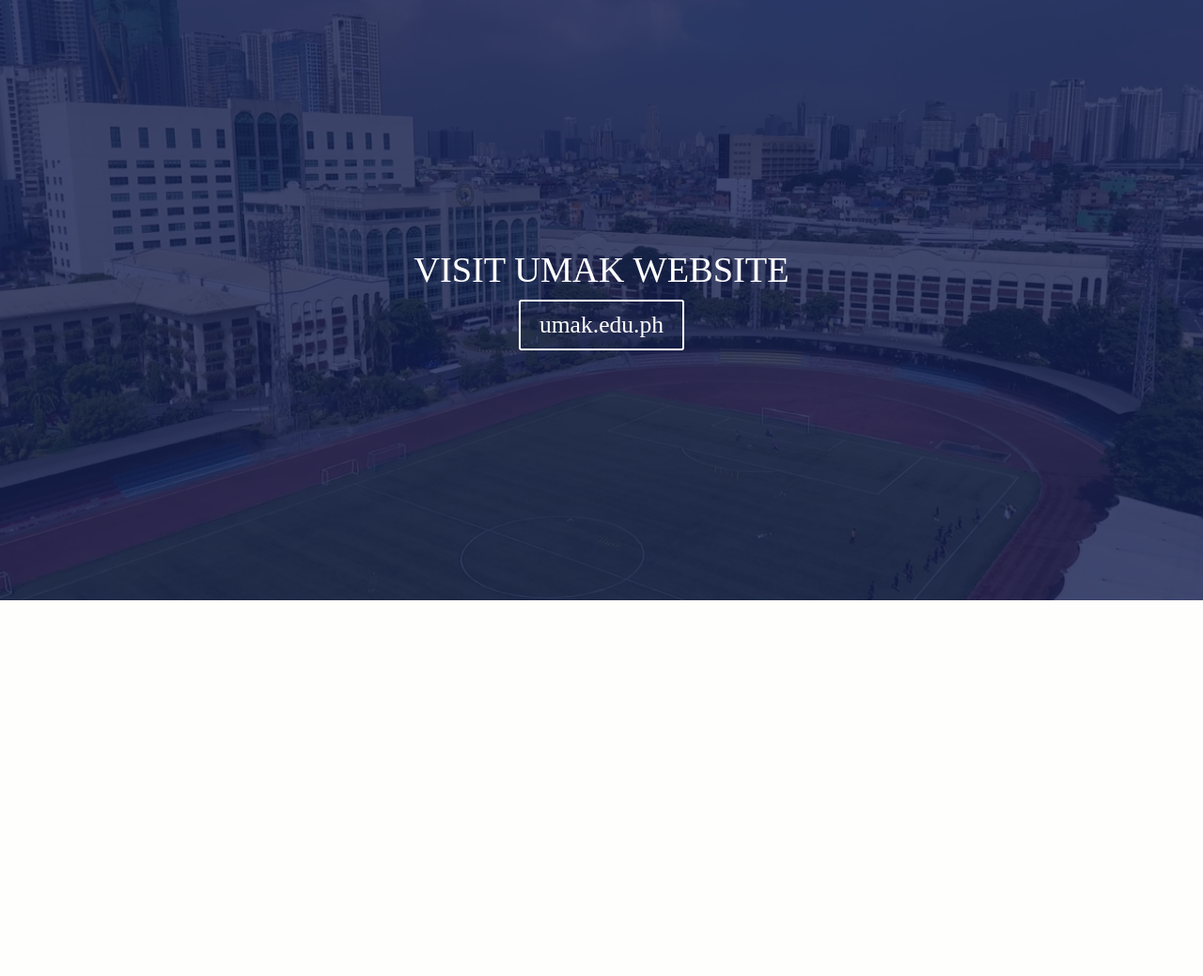
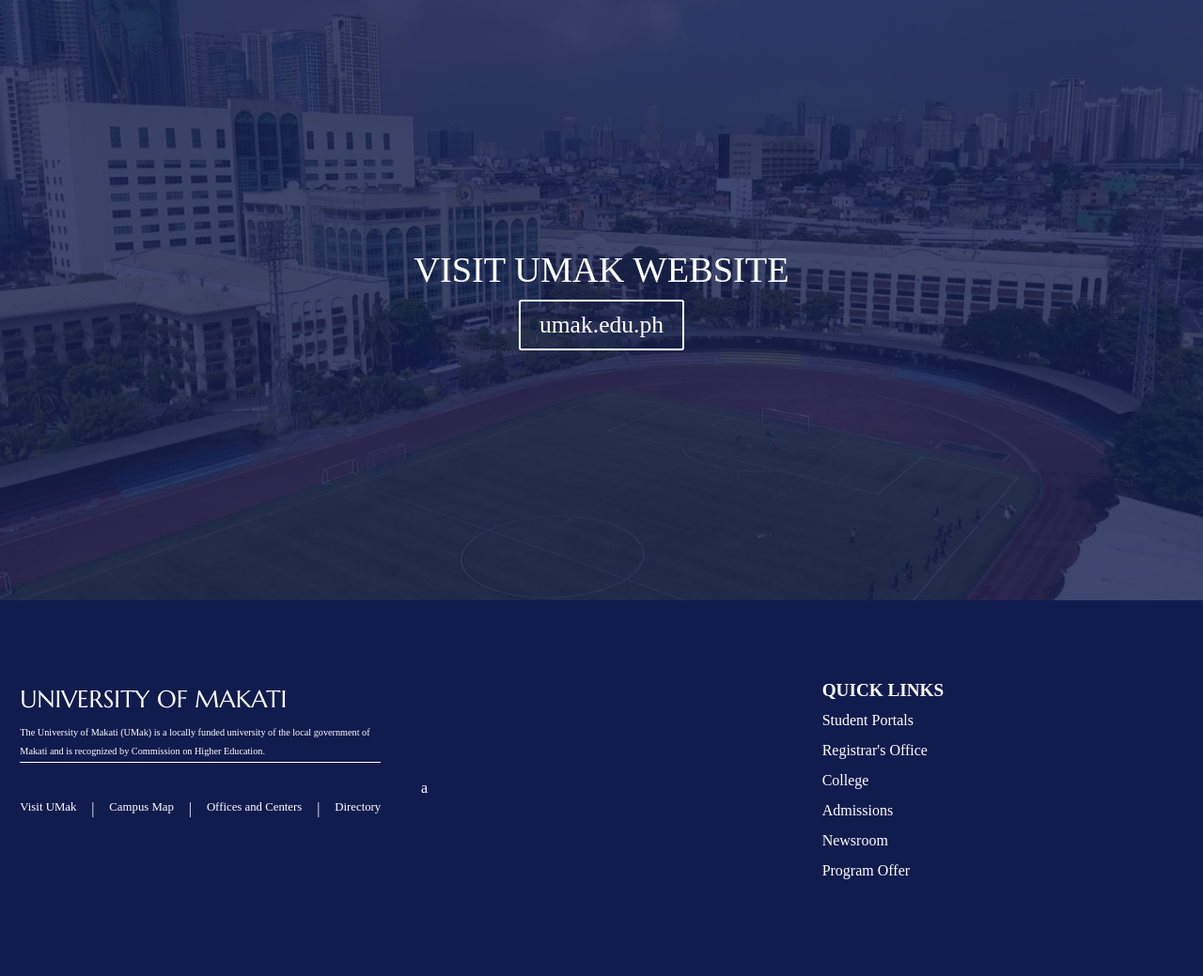
Before and after one commit to deadloxsummoner/UMakLib, a PHP site: page / in a window 1280 px wide. Shown: the part 1377-2416 px from the top of the page at 94% size. Before the commit the page ends 2016 px from the top, so only its background shows below. Run offline with PHP 8.4, Linux system fonts and the light colour scheme; some web fonts are replaced.

Commit message:
Footer-fix

```diff
--- /dev/null
+++ b/footer.php
@@ -0,0 +1,35 @@
+<!DOCTYPE html>
+<html lang="en">
+<head>
+    <meta charset="UTF-8">
+    <meta name="viewport" content="width=device-width, initial-scale=1.0">
+    <link rel="stylesheet" href="style.css">
+</head>
+<body>
+    <footer>
+        <div class="foot-1">
+            <p>UNIVERSITY OF MAKATI</p>
+            <p>The University of Makati (UMak) is a locally funded university of the local government of Makati and is recognized by Commission on Higher Education.</p>
+            <div class="foot-div"></div>
+            <div class="footer-links-1">
+                <a href="https://www.umak.edu.ph/about/visitumak/">Visit UMak </a>|
+                <a href="https://www.umak.edu.ph/about/campus-map/">Campus Map </a>|
+                <a href="#">Offices and Centers </a>|
+                <a href="#">Directory </a>
+            </div>
+        </div>
+        <div>a</div>
+        <div class="foot-3">
+            <div>
+                <p>QUICK LINKS</p>
+                <a href="#">Student Portals</a>
+                <a href="#">Registrar's Office</a>
+                <a href="#">College</a>
+                <a href="#">Admissions</a>
+                <a href="#">Newsroom</a>
+                <a href="#">Program Offer</a>
+            </div>
+        </div>
+    </footer>
+</body>
+</html>
--- a/index.php
+++ b/index.php
@@ -115,6 +115,9 @@
             <a href="#">umak.edu.ph</a>
         </div>
     </div>
+    <?php
+        include 'footer.php'
+    ?>
 </body>
 
 </html>
--- a/style.css
+++ b/style.css
@@ -340,3 +340,81 @@
     top: 0;
     left: 0;
 }
+
+/* FOOTER */
+
+footer {
+    height: 50vh;
+    background-color: var(--umakBlue);
+    width: 100%;
+    display: flex;
+    justify-content: space-around;
+    align-items: center;
+}
+
+footer div {
+    width: 30%;
+    color: white;
+
+}
+
+.foot-1 {
+    font-family: 'Metropolis';
+    height: 30vh;
+}
+
+.foot-1 p {
+    line-height: 200%;
+    font-family: 'Marcellus';
+    font-size: 2vw;
+}
+
+.foot-1 p + p {
+    font-family: 'Metropolis';
+    font-size: 0.8vw;
+    text-align: left;
+}
+
+.foot-1 p + p + p {
+    margin-top: 10vh;
+}
+
+.footer-links-1 {
+    display: flex;
+   width: 100%;
+   justify-content: space-between;
+   color: white;
+   margin-top: 5vh;
+}
+
+.footer-links-1 a {
+    font-size: 1vw;
+    color: white;
+}
+
+.foot-div {
+    border-bottom: 1px solid white;
+    width: 100%;
+}
+
+.foot-3 {
+    height: 30vh;
+    font-family: 'Metropolis';
+}
+
+.foot-3 div {
+    width: 100%;
+    font-weight: bold;
+    display: flex;
+    flex-direction: column;
+    line-height: 200%;
+}
+
+.foot-3 div p {
+    font-size: 1.5vw;
+}
+
+.foot-3 div a {
+    color: white;
+    font-weight: 300;
+}
```
